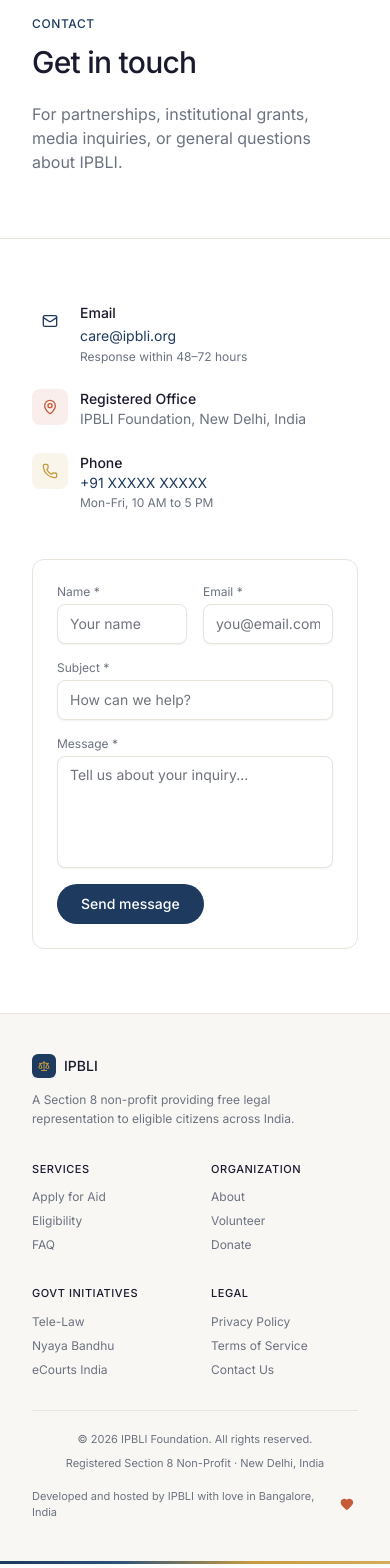
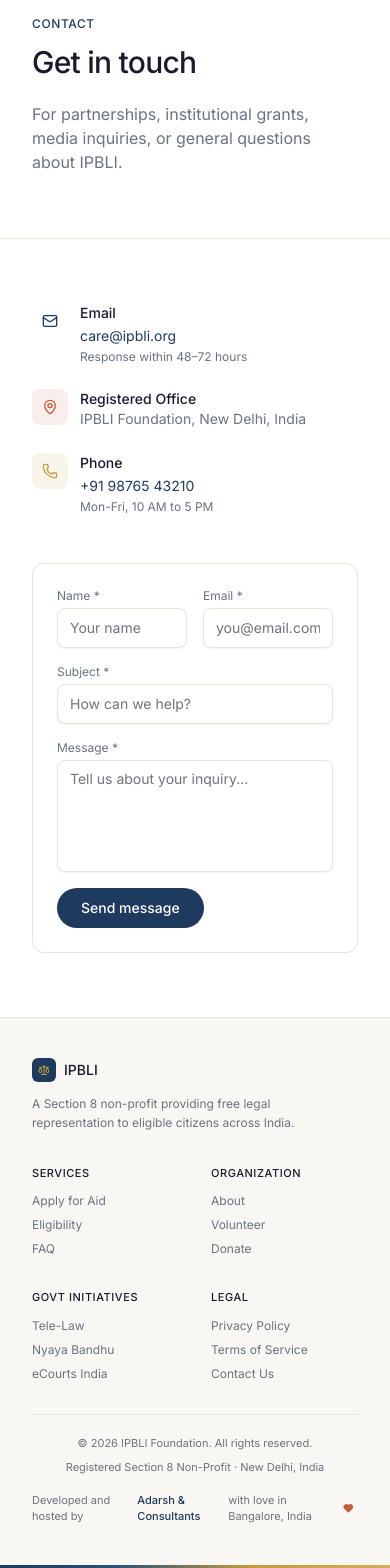
Before and after one commit to Adarshktiwarii/Probono-Legal-Startup, a Next.js app: page /contact in a window 390 px wide. Shown: the part 108-1676 px from the top of the page. Built offline with nearby package versions, Linux system fonts and the light colour scheme.

Commit message:
feat: update footer copyright and fix phone number visibility

```diff
--- a/src/app/contact/page.tsx
+++ b/src/app/contact/page.tsx
@@ -82,7 +82,7 @@ export default function Contact() {
                 </div>
                 <div>
                   <p className="text-sm font-medium text-[#1A1A2E]">Phone</p>
-                  <p className="text-sm text-[#1E3A5F] hover:underline">+91 XXXXX XXXXX</p>
+                  <a href="tel:+919876543210" className="text-sm text-[#1E3A5F] hover:underline">+91 98765 43210</a>
                   <p className="text-xs text-[#6B7280] mt-0.5">Mon-Fri, 10 AM to 5 PM</p>
                 </div>
               </div>
--- a/src/components/Footer.tsx
+++ b/src/components/Footer.tsx
@@ -67,7 +67,7 @@ export default function Footer() {
             <p>Registered Section 8 Non-Profit · New Delhi, India</p>
           </div>
           <p className="flex items-center mt-2">
-            Developed and hosted by IPBLI with love in Bangalore, India <Heart className="w-3.5 h-3.5 text-[#C75B39] mx-1 fill-current" />
+            Developed and hosted by <a href="https://www.adarshktiwari.co.in" target="_blank" rel="noopener noreferrer" className="mx-1 font-medium text-[#1E3A5F] hover:underline">Adarsh & Consultants</a> with love in Bangalore, India <Heart className="w-3.5 h-3.5 text-[#C75B39] mx-1 fill-current" />
           </p>
         </div>
       </div>
```
